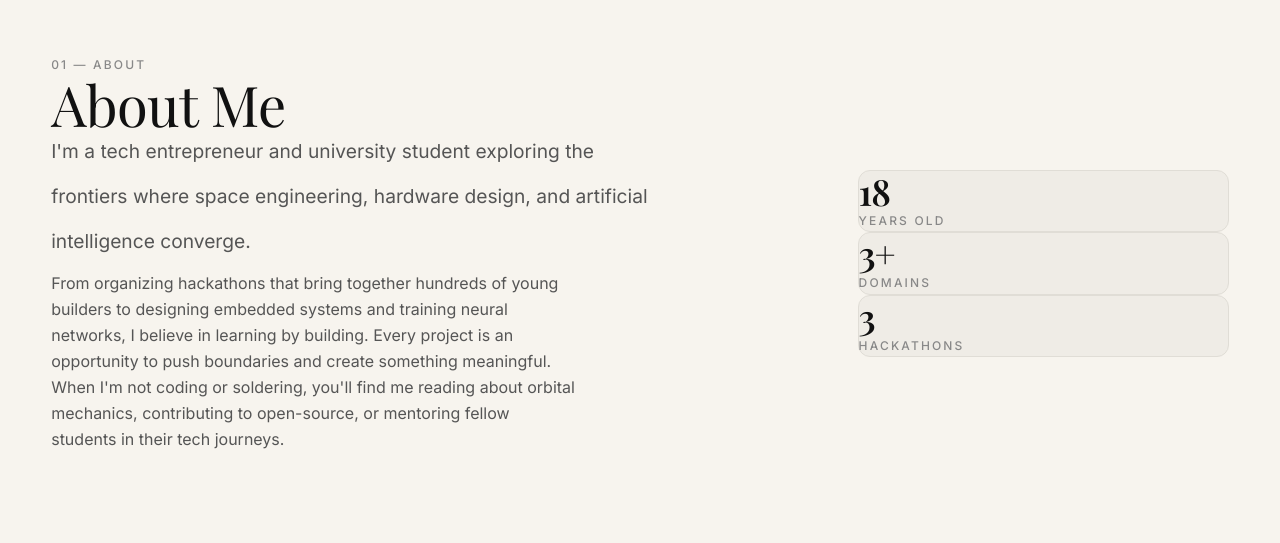
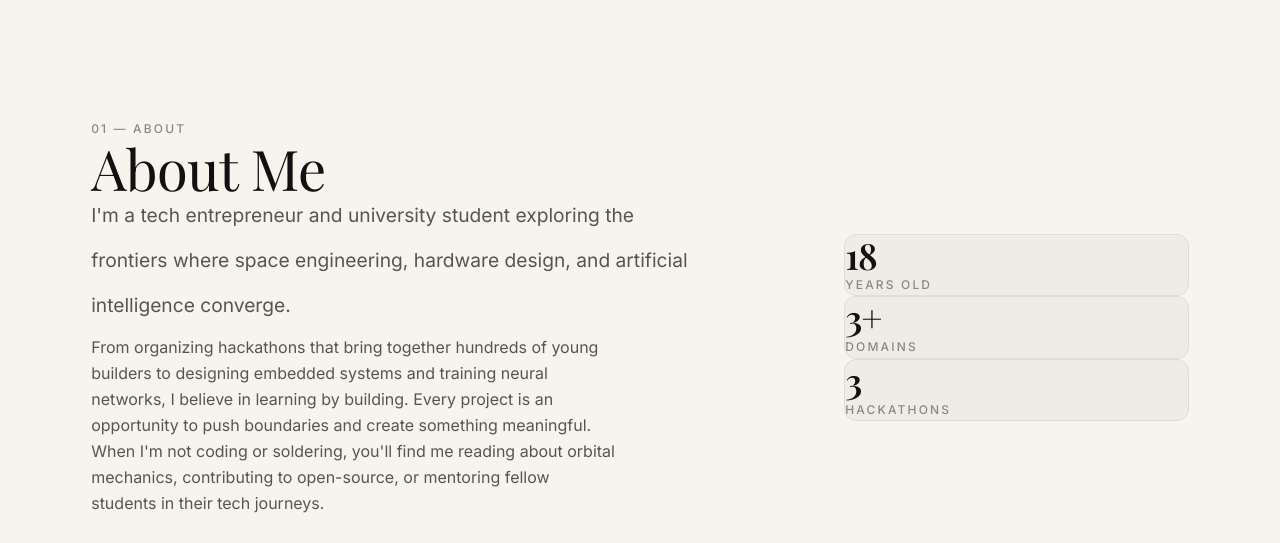
Before and after one commit to Ares006-007/My-portfolio, a React (Vite) app: page / in a window 1280 px wide. Shown: the part 937-1480 px from the top of the page. Built offline with nearby package versions, Linux system fonts and the light colour scheme; a web font is replaced by a local one.

Commit message:
layout: increase section spacing across site

```diff
--- a/src/index.css
+++ b/src/index.css
@@ -116,19 +116,20 @@ body {
    LAYOUT UTILITIES
    ═══════════════════════════════════════════ */
 .section-container {
-  max-width: 1400px;
+  max-width: 1200px;
   margin: 0 auto;
   padding: 0 clamp(1.5rem, 4vw, 6rem);
 }
 
 .section-spacing {
-  padding-top: clamp(8rem, 15vw, 18rem);
-  padding-bottom: clamp(8rem, 15vw, 18rem);
+  padding-top: clamp(10rem, 20vw, 24rem);
+  padding-bottom: clamp(10rem, 20vw, 24rem);
 }
 
 .divider {
   height: 1px;
   background: var(--color-border);
+  opacity: 0.6;
   border: none;
   width: 100%;
 }
```
